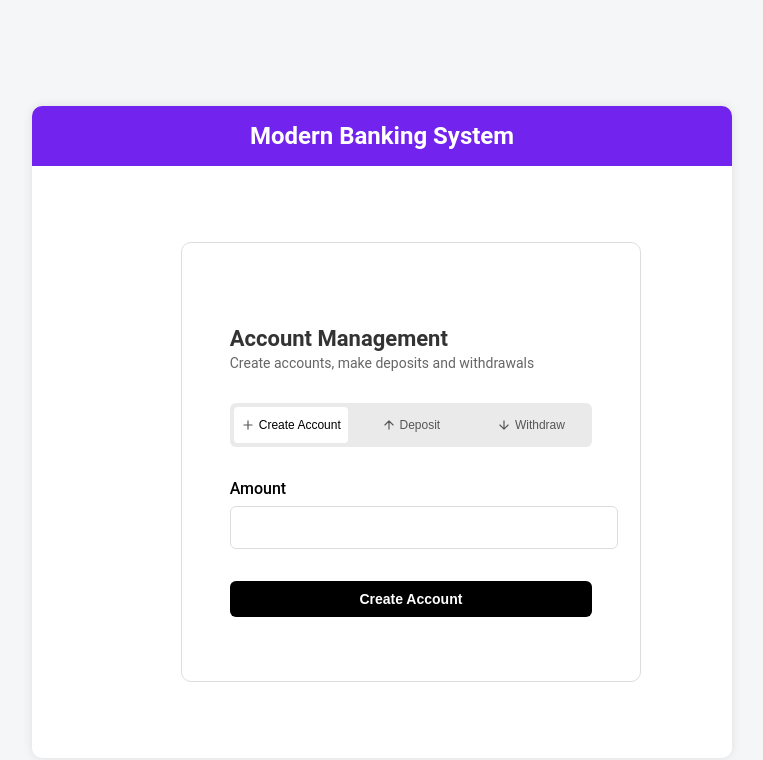
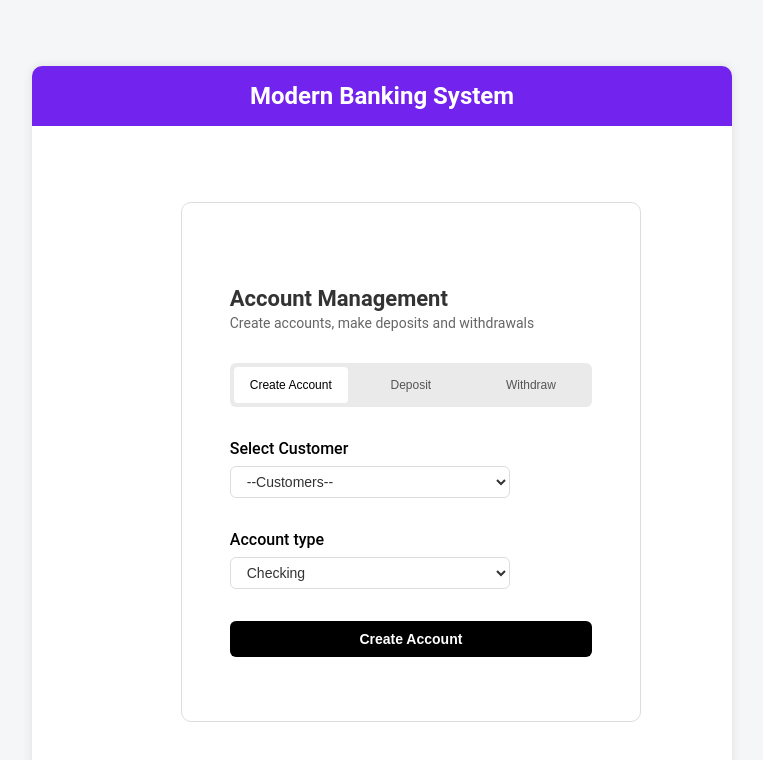
Before and after one commit to sistema-bancario-compass/FrontEnd, an Angular app: page /account-management in a window 1280 px wide. Shown: the top 760 px of the page, without its empty margins (258-1021 px from the left). Built offline with nearby package versions, Linux system fonts and the light colour scheme.

Commit message:
update:account-management

```diff
--- a/src/app/components/ui/input-primary/input-primary.component.scss
+++ b/src/app/components/ui/input-primary/input-primary.component.scss
@@ -12,13 +12,15 @@
 
 .input-primary input {
   width: 100%;
-  padding: 10px 12px;
+  padding: 6px 12px;
+  width: 260px;
   border: 1px solid #ddd;
   border-radius: 6px;
-  font-size: 18px;
+  font-size: 14px;
   color: #333;
   background-color: #fff;
   transition: border-color 0.3s, box-shadow 0.3s;
+  cursor: pointer;
 }
 
 .input-primary input:focus {
--- a/src/app/pages/account-management/account-management.component.html
+++ b/src/app/pages/account-management/account-management.component.html
@@ -5,7 +5,7 @@
     <p>Create accounts, make deposits and withdrawals</p>
   </div>
 
-  <!-- Tabs wrapper com fundo -->
+  <!-- Tabs wrapper -->
   <div class="tabs-wrapper">
     <div class="tabs">
       <button
@@ -13,20 +13,6 @@
         [ngClass]="{ active: selectedTab === 'create' }"
         (click)="selectTab('create')"
       >
-        <!-- Ícone Create Account (+) -->
-        <svg
-          xmlns="http://www.w3.org/2000/svg"
-          width="16"
-          height="16"
-          fill="none"
-          stroke="#555"
-          viewBox="0 0 24 24"
-          stroke-width="2"
-          stroke-linecap="round"
-          stroke-linejoin="round"
-        >
-          <path d="M12 5v14M5 12h14" />
-        </svg>
         <span>Create Account</span>
       </button>
 
@@ -35,20 +21,6 @@
         [ngClass]="{ active: selectedTab === 'deposit' }"
         (click)="selectTab('deposit')"
       >
-        <!-- Ícone Deposit (seta para cima) -->
-        <svg
-          xmlns="http://www.w3.org/2000/svg"
-          width="16"
-          height="16"
-          fill="none"
-          stroke="#555"
-          viewBox="0 0 24 24"
-          stroke-width="2"
-          stroke-linecap="round"
-          stroke-linejoin="round"
-        >
-          <path d="M12 19V6M5 12l7-7 7 7" />
-        </svg>
         <span>Deposit</span>
       </button>
 
@@ -57,35 +29,55 @@
         [ngClass]="{ active: selectedTab === 'withdraw' }"
         (click)="selectTab('withdraw')"
       >
-        <!-- Ícone Withdraw (seta para baixo) -->
-        <svg
-          xmlns="http://www.w3.org/2000/svg"
-          width="16"
-          height="16"
-          fill="none"
-          stroke="#555"
-          viewBox="0 0 24 24"
-          stroke-width="2"
-          stroke-linecap="round"
-          stroke-linejoin="round"
-        >
-          <path d="M12 5v14M5 12l7 7 7-7" />
-        </svg>
         <span>Withdraw</span>
       </button>
     </div>
   </div>
 
-  <!-- Input -->
+  <!-- Se for CREATE -->
+  <ng-container *ngIf="selectedTab === 'create'">
+    <app-select-primary
+      label="Select Customer"
+      name="Customers"
+      type="text"
+      placeholder="--Customers--"
+    ></app-select-primary>
+
+    <app-select-primary
+      label="Account type"
+      name="Customers"
+      type="text"
+      placeholder="Checking"
+    ></app-select-primary>
+  </ng-container>
+
+  <!-- Se for DEPOSIT ou WITHDRAW -->
+  <ng-container *ngIf="selectedTab === 'deposit' || selectedTab === 'withdraw'">
+    <app-select-primary
+      label="Select Customer"
+      name="Customers"
+      type="text"
+      placeholder="--Customers--"
+    ></app-select-primary>
+
+    <app-select-primary
+      label="Select Account"
+      name="Account"
+      type="text"
+      placeholder="--Select an account--"
+    ></app-select-primary>
+
     <div class="form-section">
       <app-input-primary
         label="Amount"
         name="AmountNumber"
         type="number"
+        placeholder="$."
       ></app-input-primary>
     </div>
+  </ng-container>
 
-  <!-- Submit Button -->
+  <!-- Botão de Submit (sempre aparece) -->
   <div class="submit-section">
     <button class="action-button" type="button" (click)="onSubmit()">
       {{ getActionButtonText() }}
--- a/src/app/pages/account-management/account-management.component.ts
+++ b/src/app/pages/account-management/account-management.component.ts
@@ -2,11 +2,12 @@ import { Component } from '@angular/core';
 
 import { CommonModule } from '@angular/common'; // <-- Adiciona esta linha
 import { InputPrimaryComponent } from '../../components/ui/input-primary/input-primary.component';
+import { SelectPrimaryComponent } from '../../components/ui/select-primary/select-primary.component';
 
 @Component({
   selector: 'app-account-management',
   standalone: true,
-  imports: [InputPrimaryComponent, CommonModule],
+  imports: [InputPrimaryComponent, CommonModule, SelectPrimaryComponent],
   templateUrl: './account-management.component.html',
   styleUrls: ['./account-management.component.scss'],
 })
```
Lines whose indentation alone changed are shown as unchanged.
